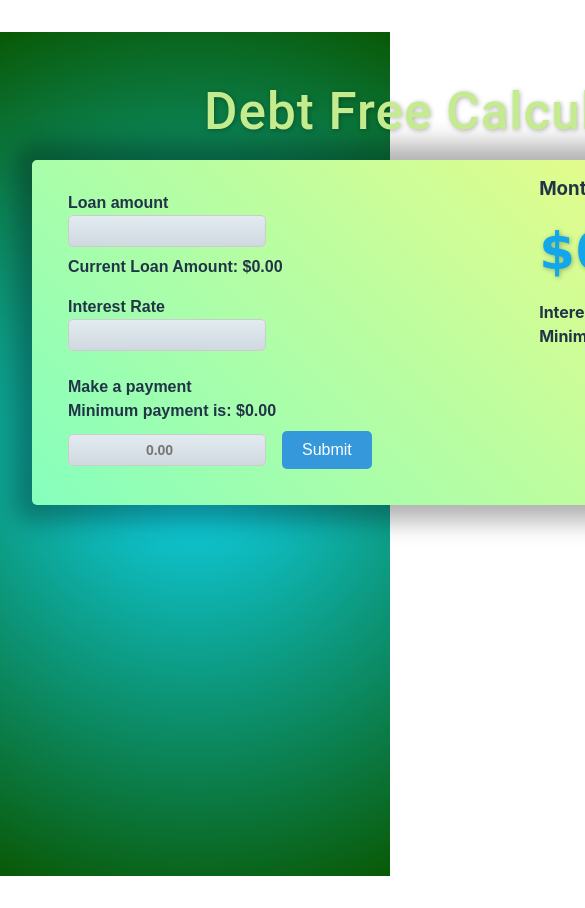
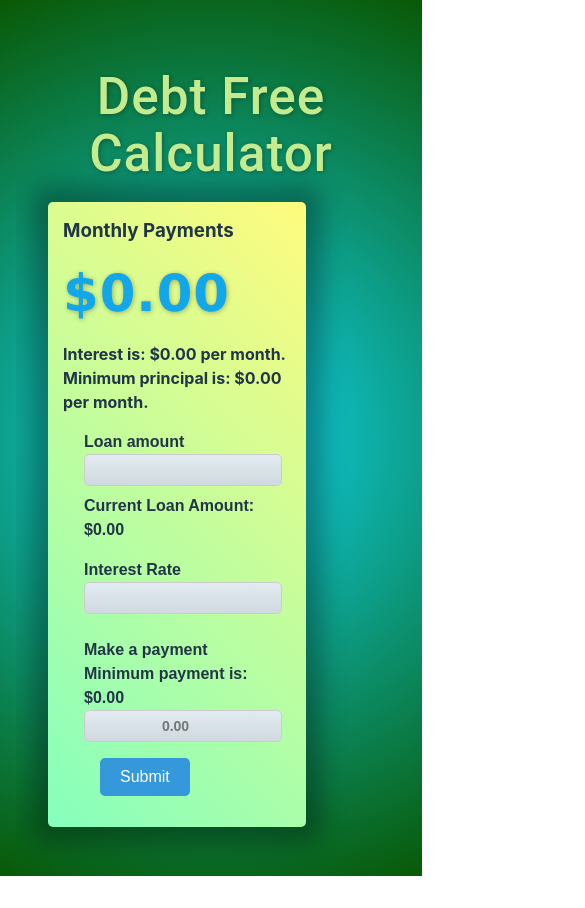
Before and after one commit to solidocean007/Debt-Free-Calculator, a React (Vite) app: page / in a window 390 px wide. Shown: the top 908 px of the page, 585 px wide, since content can reach past the window. Built offline with nearby package versions, Linux system fonts and the light colour scheme.

Commit message:
update css

```diff
--- a/src/Form.css
+++ b/src/Form.css
@@ -1,7 +1,11 @@
 #root {
-  max-width: 1280px;
-  margin: 0 auto;
+  display: flex;
+  flex-direction: column;
+  justify-content: center;
+  align-items: center;
   padding: 2rem;
+  height: 100%;
+  overflow: auto;
 }
 
 * {
@@ -34,7 +38,7 @@ form {
   justify-content: space-between;
   background-color: #85ffbd;
   background-image: linear-gradient(45deg, #85ffbd 0%, #fffb7d 100%);
-  width: 50rem;
+  width: 70%;
   border: none;
   padding: 15px;
   border-radius: 5px;
@@ -95,10 +99,7 @@ input[type="submit"]:focus {
   box-shadow: 0 0 3px rgba(52, 152, 219, 0.5);
 }
 
-
-
-
-.loadDetails {
+.loanDetails {
   display: flex;
   flex-direction: column;
 }
@@ -122,25 +123,9 @@ input[type="submit"]:focus {
   filter: drop-shadow(0 0 2em #61dafbaa);
 }
 
-@keyframes logo-spin {
-  from {
-    transform: rotate(0deg);
-  }
-  to {
-    transform: rotate(360deg);
+@media screen and (max-width: 780px) {
+  form {
+    flex-direction: column-reverse;
+    max-width: 90%;
   }
 }
-
-@media (prefers-reduced-motion: no-preference) {
-  a:nth-of-type(2) .logo {
-    animation: logo-spin infinite 20s linear;
-  }
-}
-
-.card {
-  padding: 2em;
-}
-
-.read-the-docs {
-  color: #888;
-}
--- a/src/PaymentHistory.css
+++ b/src/PaymentHistory.css
@@ -7,6 +7,8 @@
 .paymentHistory h2 {
   color: rgb(216, 237, 232);
   letter-spacing: 2px;
+  max-height: 50%;
+  overflow: auto;
 }
 
 .payment-table {
--- a/src/index.css
+++ b/src/index.css
@@ -2,11 +2,9 @@
   font-family: Inter, system-ui, Avenir, Helvetica, Arial, sans-serif;
   line-height: 1.5;
   font-weight: 400;
-
+  min-height: 100%;
   color-scheme: light dark;
   color: rgba(255, 255, 255, 0.87);
-  background-color: #242424;
-
   font-synthesis: none;
   text-rendering: optimizeLegibility;
   -webkit-font-smoothing: antialiased;
@@ -23,14 +21,20 @@ a:hover {
   color: #535bf2;
 }
 
+
+html {
+  height: 100%;
+}
+
 body {
-  margin: 2rem 0;
-  background: rgb(16,215,245);
-background: radial-gradient(circle, rgba(16,215,245,1) 0%, rgba(9,89,5,1) 100%);
   display: flex;
-  justify-content: flex-start;
-  min-width: 320px;
-  min-height: 100vh;
+  justify-content: center;
+  align-items: center;
+  height: 100%;
+  width: 100%;
+  margin: 0;
+  padding: 1rem;
+  background: radial-gradient(circle, rgba(16,215,245,1) 0%, rgba(9,89,5,1) 100%);
 }
 
 h1 {
```
